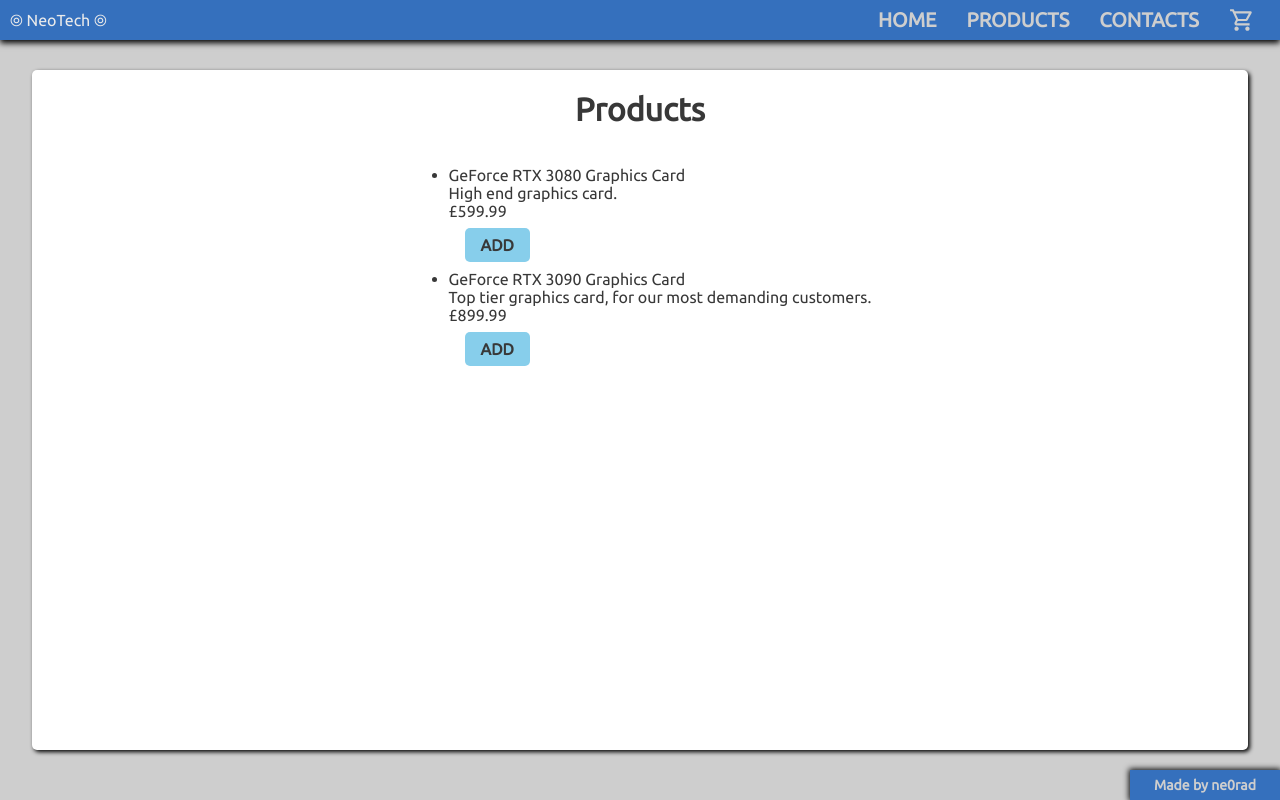
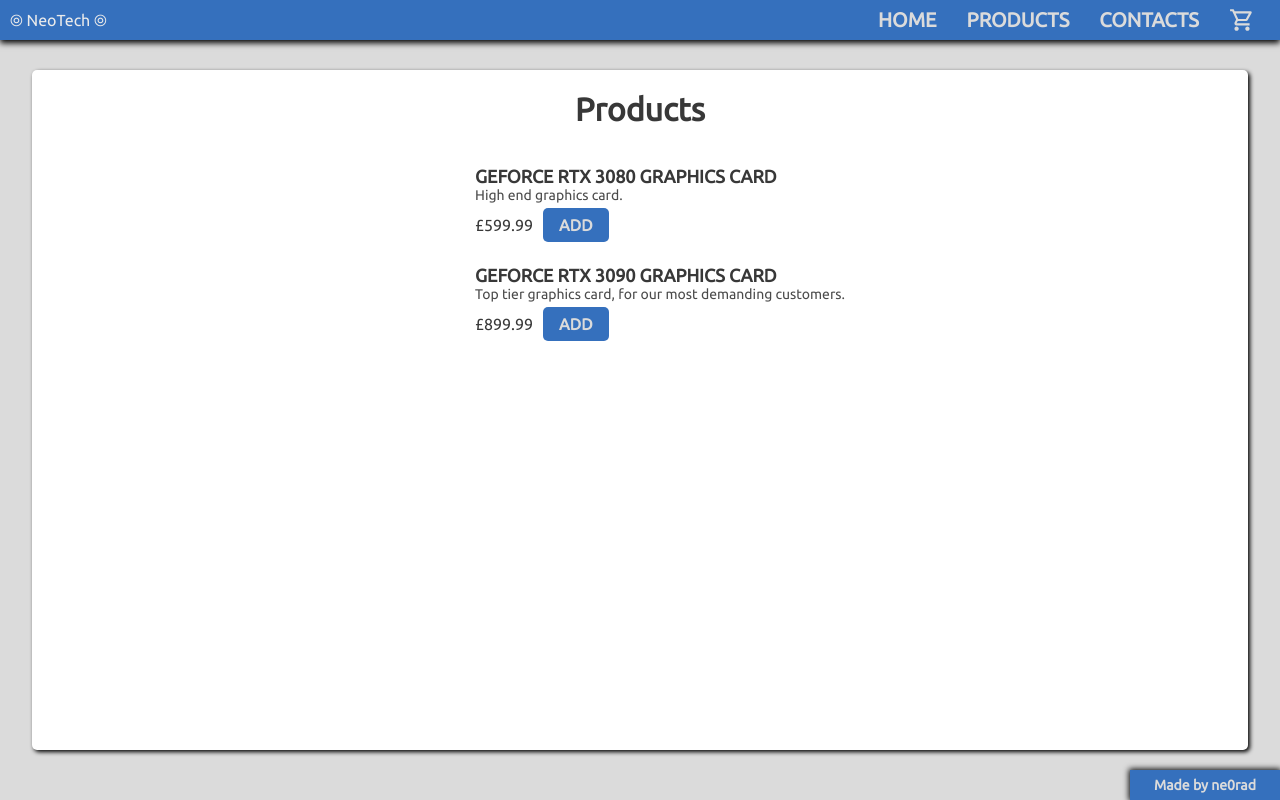
Before and after one commit to ne0rad/shopping_cart, a React (Create React App) app: page /#/products in a window 1280 px wide. Built offline with nearby package versions, Linux system fonts and the light colour scheme.

Commit message:
Updated Cart, Products

```diff
--- a/src/App.js
+++ b/src/App.js
@@ -48,6 +48,7 @@
     function clearCart() {
         setCart([]);
         setCartQuantity([]);
+        setCartOpen(false);
         window.sessionStorage.setItem('cart', JSON.stringify([]));
         window.sessionStorage.setItem('quantity', JSON.stringify([]));
     }
--- a/src/Components/Cart.js
+++ b/src/Components/Cart.js
@@ -25,19 +25,21 @@
             {
                 cartOpen && (
                     <div id="Cart">
-                        <h3>Shopping Cart</h3>
                         {cart.length > 0 ? (
                             <div>
                                 <ul>
                                     {cart.map((product, i) => {
                                         return (
                                             <li key={product.id}>
-                                                {product.name} ({cartQuantity[i]})  £{Math.round(product.price * cartQuantity[i] * 100) / 100}
+                                                <div className="title-text">{product.name}</div> <div className="description-text">
+                                                    Units: {cartQuantity[i]}  Price: £{Math.round(product.price * cartQuantity[i] * 100) / 100}
+                                                </div>
                                             </li>
                                         )
                                     })}
                                 </ul>
-                                <div>Total: £{getTotalPrice()}</div>
+                                <div className="title-text">Total: £{getTotalPrice()}</div>
+                                <br />
                                 <button className="btn" onClick={() => checkOut()}>Checkout</button>
                                 <button className="btn" onClick={() => clearCart()}>Clear Cart</button>
                             </div>
@@ -46,7 +48,7 @@
                                 No items in the cart
                             </div>
                         )}
-                        <button className="btn" onClick={() => toggleCart()}>Close</button>
+                        <button className="btn btn-red" onClick={() => toggleCart()}>Close</button>
                     </div>
                 )
             }
--- a/src/Pages/Products.js
+++ b/src/Pages/Products.js
@@ -9,16 +9,15 @@
         {ProductsJSON.map((product) => {
           return (
             <li key={product.id}>
-              {product.name}
-              <br />
-              {product.description}
-              <br />
+              <div className="title-text">{product.name}</div>
+              <div className="description-text">{product.description}</div>
               £{product.price}
-              <br />
               <button className="btn" onClick={() => {
                 addToCart(product);
                 openCart();
               }}>ADD</button>
+              <br />
+              <br />
             </li>
           )
         })}
--- a/src/styles/style.css
+++ b/src/styles/style.css
@@ -1,8 +1,13 @@
 @import url("https://fonts.googleapis.com/css2?family=Ubuntu&display=swap");
 
 :root {
-  --background: #cecece;
+  --background: #dbdbdb;
   --foreground: #383838;
+  --menu: #3570bd;
+}
+
+li {
+  list-style: none;
 }
 
 #content {
@@ -51,10 +56,11 @@
   font-size: 14px;
   width: 20px;
   height: 20px;
-  right: 30px;
+  right: 20px;
   top: -7px;
+  margin: -10px -10px;
   border-radius: 50%;
-  background-color: #1157da;
+  background-color: #ac1111;
   color: white;
   opacity: 0.8;
   z-index: 1;
@@ -70,7 +76,7 @@
   justify-content: space-between;
   width: 100%;
   height: 40px;
-  background-color: #3570bd;
+  background-color: var(--menu);
   color: #ebebeb;
   box-shadow: 0 3px 6px 0 black;
   user-select: none;
@@ -159,11 +165,11 @@
 .btn {
   display: inline-block;
   padding: 0.5em 1em;
-  margin: 0.5em 1em;
+  margin: 5px 10px;
   border-radius: 5px;
   text-decoration: none;
-  color: var(--foreground);
-  background-color: skyblue;
+  color: var(--background);
+  background-color: var(--menu);
   font-family: "Ubuntu", sans-serif;
   font-size: 16px;
   font-weight: bold;
@@ -180,3 +186,33 @@
   color: white;
   text-shadow: none;
 }
+
+.btn-red {
+  background-color: #b90606;
+  font-size: 14px;
+}
+
+.product {
+  display: flex;
+  align-items: center;
+  justify-content: space-between;
+  flex-wrap: nowrap;
+  margin: 10px 10px;
+  padding: 10px;
+  background-color: white;
+  border-radius: 5px;
+  box-shadow: 2px 2px 4px 0 black;
+}
+
+.title-text {
+  font-size: 18px;
+  font-weight: bold;
+  text-transform: uppercase;
+  color: var(--foreground);
+}
+
+.description-text {
+  font-size: 14px;
+  color: var(--foreground);
+  opacity: 0.9;
+}
```
